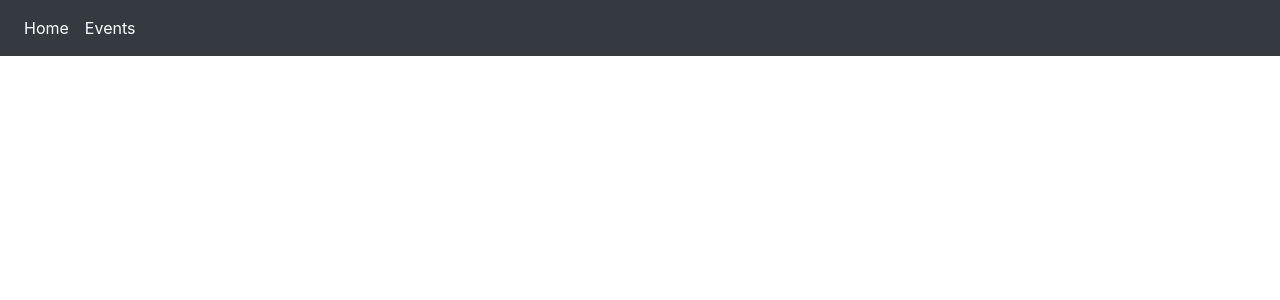
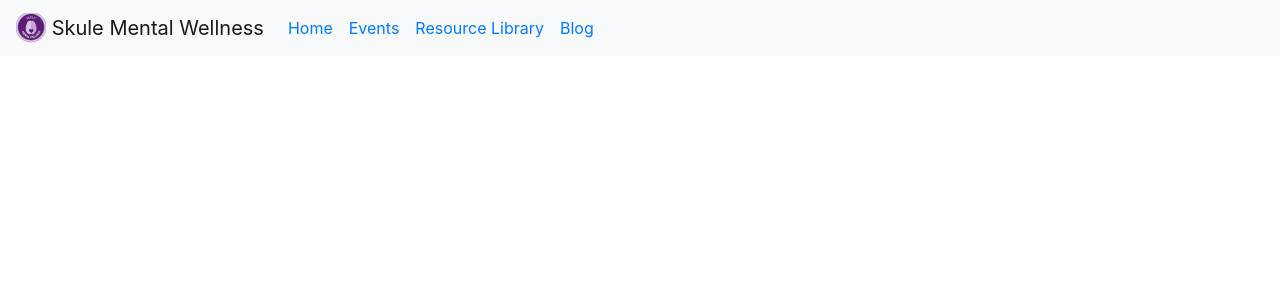
Before and after one commit to jhanavigera/smw-website, a React (Create React App) app: page / in a window 1280 px wide. Shown: the top 300 px of the page. Built offline with nearby package versions, Linux system fonts and the light colour scheme.

Commit message:
Logo + Styling

```diff
--- a/src/components/Navigation.js
+++ b/src/components/Navigation.js
@@ -5,12 +5,24 @@ import { Navbar, Nav } from 'react-bootstrap';
 export class Navigation extends Component {
     render() {
         return (
-            <Navbar bg="dark" expand="lg">
+            <Navbar bg="light" expand="lg">
+                <Navbar.Brand href="#home">
+                    <img
+                        src="/SMW_logo.png"
+                        width="30"
+                        height="30"
+                        className="d-inline-block align-top" />{' '}
+                    Skule Mental Wellness
+                </Navbar.Brand>
                 <Navbar.Toggle aria-controls="basic-navbar-nav" />
                 <Navbar.Collapse id="basic-navbar-nav">
                     <Nav>
-                        <NavLink className="d-inline p-2 bg-dark text-white" to="/">Home</NavLink>
-                        <NavLink className="d-inline p-2 bg-dark text-white" to="/">Events</NavLink>
+                        <NavLink className="d-inline p-2 bg-light text-black" to="/">Home</NavLink>
+                        <NavLink className="d-inline p-2 bg-light text-black" to="/">Events</NavLink>
+                        <NavLink className="d-inline p-2 bg-light text-black" to="/">Resource Library</NavLink>
+                        <NavLink className="d-inline p-2 bg-light text-black" to="/">Blog</NavLink>
+
+
                     </Nav>
                 </Navbar.Collapse>
             </Navbar>
```
Also changed, not shown: public/SMW_logo.jpg (added), public/SMW_logo.png (added).
